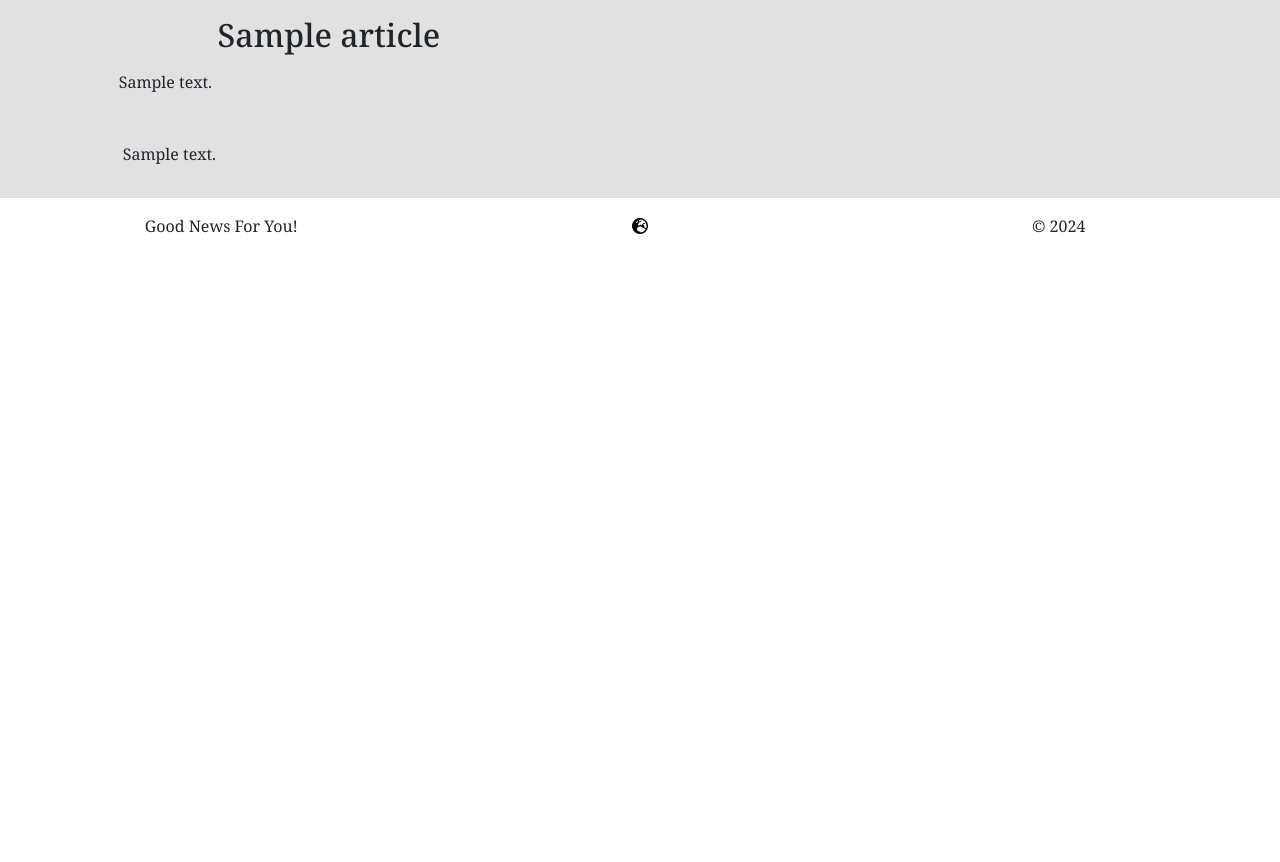
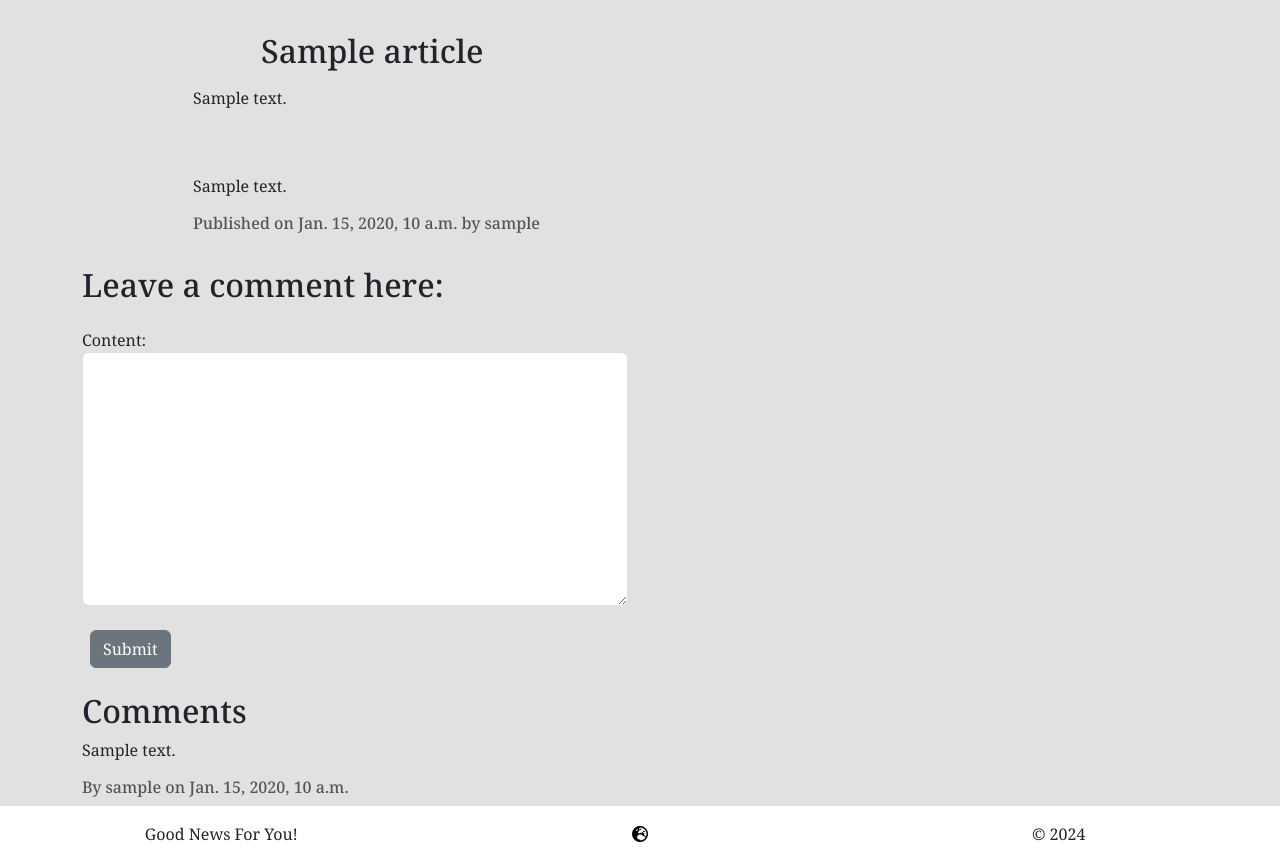
Before and after one commit to MrMarlonM/good-world-news, a Django app: a page that uses newsfeed/templates/newsfeed/article_detail.html in a window 1280 px wide. Shown: the part 194-1056 px from the top of the page. Before the commit the page ends 428 px from the top, so only its background shows below. Run offline with Django 4.2, Linux system fonts and the light colour scheme; tables that the repository leaves empty hold one stand-in row (values such as "Sample post"); some libraries are stand-ins or nearby versions; some web fonts are replaced.

Commit message:
Add basic comment functionality to article_detail, update views.py in newsfeed, create forms.py in newsfeed

```diff
--- /dev/null
+++ b/newsfeed/forms.py
@@ -0,0 +1,10 @@
+from django import forms
+from .models import Comment
+
+class CommentForm(forms.ModelForm):
+    class Meta:
+        model = Comment
+        fields = ['content',]
+        widgets = {
+            'content': forms.Textarea(attrs={'class': 'form-control'})
+        }
--- a/newsfeed/models.py
+++ b/newsfeed/models.py
@@ -24,7 +24,7 @@ class Article(models.Model):
 
 
 class Comment(models.Model):
-    article = models.ForeignKey(Article, on_delete=models.CASCADE)
+    article = models.ForeignKey(Article, on_delete=models.CASCADE, related_name='comments')
     author = models.ForeignKey(User, on_delete=models.CASCADE)
     content = models.TextField(validators=[MinLengthValidator(1)], max_length=500)
     approved = models.BooleanField(default=False)
--- a/newsfeed/templates/newsfeed/article_detail.html
+++ b/newsfeed/templates/newsfeed/article_detail.html
@@ -1,10 +1,10 @@
 {% extends "base.html" %}
 {% block content %}
 
-<div class="container-fluid">
+<div class="container">
     <div class="row d-flex justify-content-center">
         <div class="col-10">
-            <div class="row">
+            <div class="row d-flex justify-content-between p-3">
                 <div class="col-lg-5">
                     <h2 class="text-center my-3">{{ article.title }}</h2>
                     <p class="pe-5">
@@ -18,9 +18,32 @@
                 {% endif %}
             </div>
             <div class="row p-3 my-3">
-                {{ article.content|safe }}
+                <p>{{ article.content|safe }}</p>
+                <p class="card-text text-muted h6">
+                    Published on {{ article.created_on }} by {{ article.author }}
+                </p>
             </div>
         </div>
+    </div>
+    <div class="row">
+        <h2>Leave a comment here:</h2>
+        <form class="col-6 my-3" method="post">
+            {% csrf_token %}
+            {{ comment_form.as_p }}
+            <button class="btn btn-secondary text-center m-2" type="submit"
+                aria-label="Click here to submit your comment">Submit</button>
+        </form>
+    </div>
+    <div class="row">
+        <h2>Comments</h2>
+        {% for comment in comments %}
+        <div class="comment">
+            <p>{{ comment.content }}</p>
+            <p class="text-muted h6">
+                By {{ comment.author }} on {{ comment.created_on }}
+            </p>
+        </div>
+        {% endfor %}
     </div>
 </div>
 
--- a/newsfeed/views.py
+++ b/newsfeed/views.py
@@ -1,6 +1,7 @@
-from django.shortcuts import render, get_object_or_404
+from django.shortcuts import render, get_object_or_404, redirect
 from django.views import generic
 from .models import Article
+from .forms import CommentForm
 
 # Create your views here.
 def article_list(request):
@@ -12,14 +13,35 @@ def article_list(request):
     }
     return render(request, 'newsfeed/index.html', context)
 
+
 def article_detail(request, slug):
     articles = Article.objects.filter(status=1)
     article = get_object_or_404(articles, slug=slug)
+    comments = article.comments.all()
+
+    if request.method == 'POST':
+        comment_form = CommentForm(data=request.POST)
+        if comment_form.is_valid():
+            new_comment = comment_form.save(commit=False)
+
+            new_comment.author = request.user
+            new_comment.article = article
+            new_comment.save()
+
+            return redirect('article_detail', slug=slug)
+    else:
+        comment_form = CommentForm()
+
+    context = {
+        'article': article,
+        'comments': comments,
+        'comment_form': comment_form,
+    }
 
     return render(
         request,
         "newsfeed/article_detail.html",
-        {"article": article},
+        context,
     )
 
 def about(request):
```
Also changed, not shown: newsfeed/migrations/0005_alter_comment_article.py (added).
